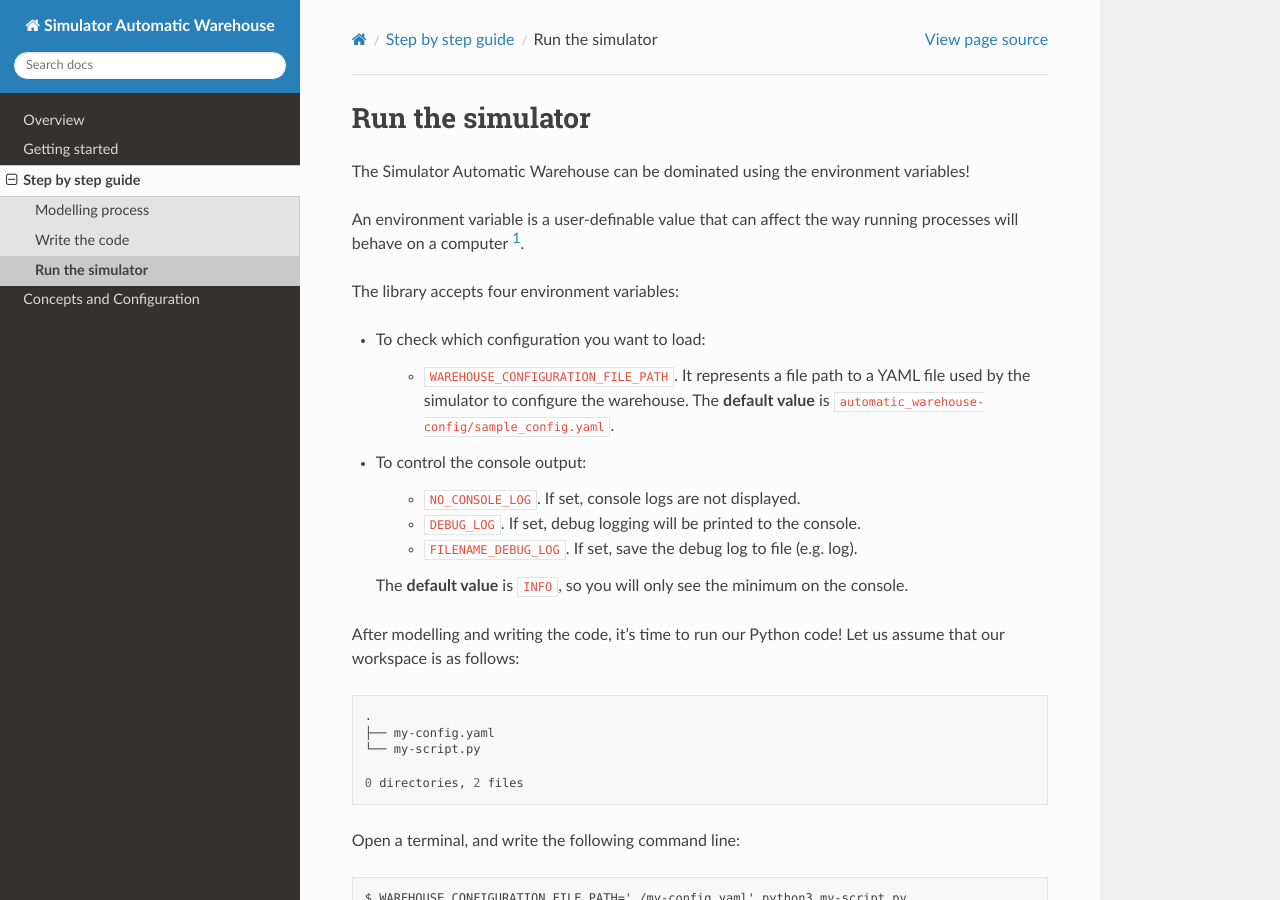
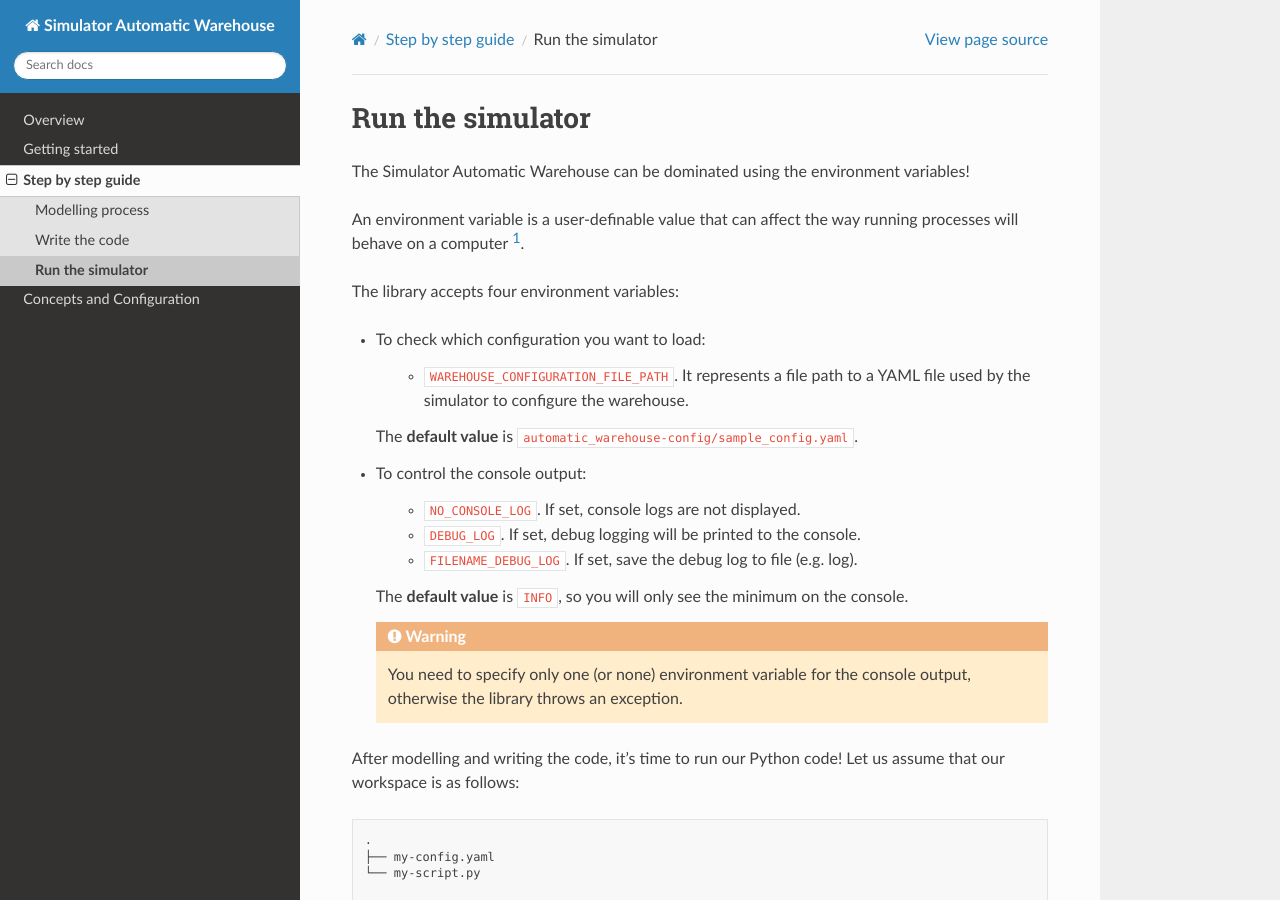
Before and after one commit to AndreVale69/simulator-automatic-warehouse, a Sphinx documentation site: the page built from docs/sections/step-by-step-guide/run-the-simulator/run-the-simulator.rst, in a window 1280 px wide and 900 px high. Built offline with Sphinx 7.4.7 and the Read the Docs theme 2.0.0, drawn with Linux system fonts in a browser that asks for light colours.

Commit message:
Fixed some ref; Added a warning in run the simulator section

```diff
--- a/docs/sections/concepts-and-configuration/concepts-and-configuration.rst
+++ b/docs/sections/concepts-and-configuration/concepts-and-configuration.rst
@@ -2,6 +2,9 @@
 ==========================
 Concepts and Configuration
 ==========================
+
+If you came from the :ref:`step-by-step-guide` section,
+you may understand many of the details of the previous examples here.
 
 In this section we will give a detailed explanation of the concepts used throughout the Simulator Automatic Warehouse
 library (e.g. columns, materials, etc.) and of each of the fields you will find in the configuration.
--- a/docs/sections/step-by-step-guide/run-the-simulator/run-the-simulator.rst
+++ b/docs/sections/step-by-step-guide/run-the-simulator/run-the-simulator.rst
@@ -12,7 +12,8 @@ The library accepts four environment variables:
 - To check which configuration you want to load:
 
     - ``WAREHOUSE_CONFIGURATION_FILE_PATH``. It represents a file path to a YAML file used by the simulator to configure the warehouse.
-      The **default value** is ``automatic_warehouse-config/sample_config.yaml``.
+
+  The **default value** is ``automatic_warehouse-config/sample_config.yaml``.
 
 - To control the console output:
 
@@ -23,6 +24,12 @@ The library accepts four environment variables:
     - ``FILENAME_DEBUG_LOG``. If set, save the debug log to file (e.g. log).
 
   The **default value** is ``INFO``, so you will only see the minimum on the console.
+
+  .. warning::
+
+        You need to specify only one (or none) environment variable for the console output,
+        otherwise the library throws an exception.
+
 
 After modelling and writing the code, it's time to run our Python code!
 Let us assume that our workspace is as follows:
--- a/docs/sections/step-by-step-guide/step-by-step-guide.rst
+++ b/docs/sections/step-by-step-guide/step-by-step-guide.rst
@@ -1,3 +1,5 @@
+
+.. _step-by-step-guide:
 
 ==================
 Step by step guide
```
